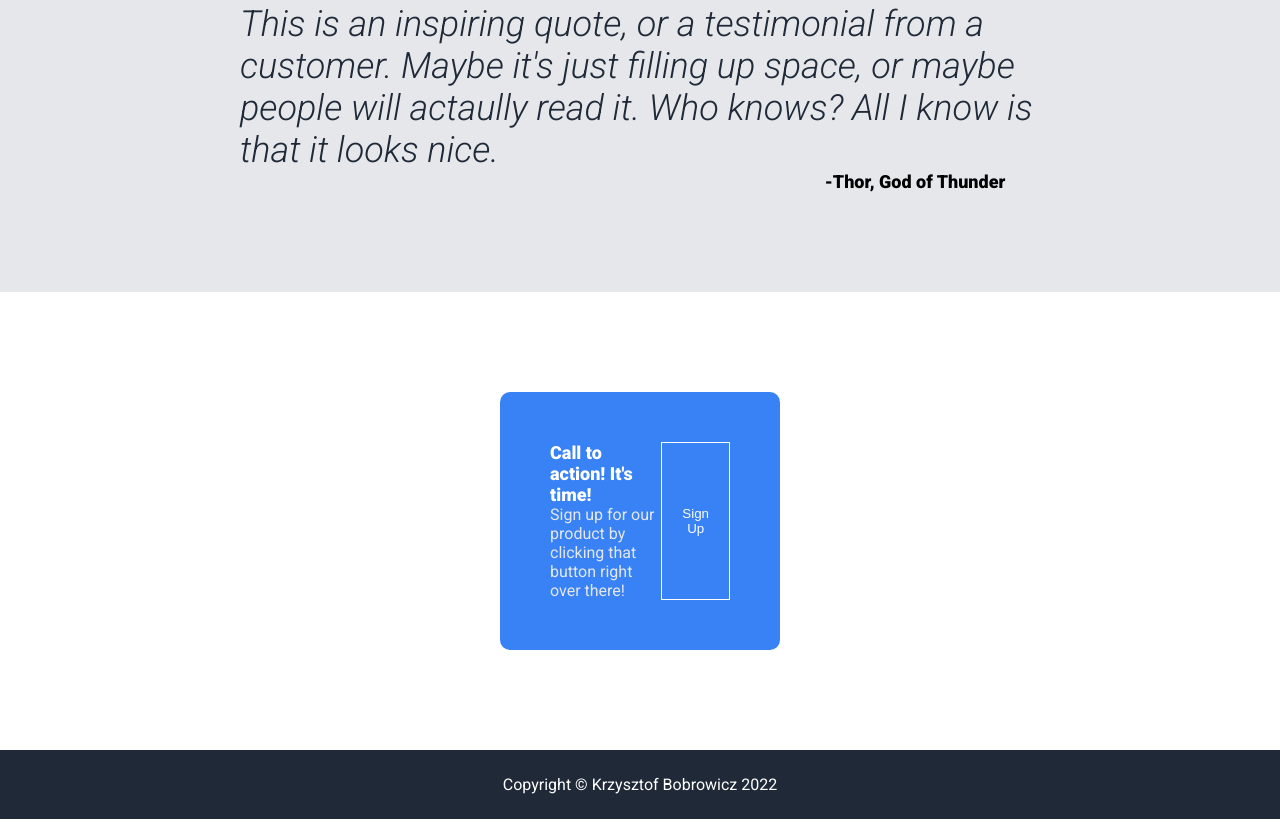
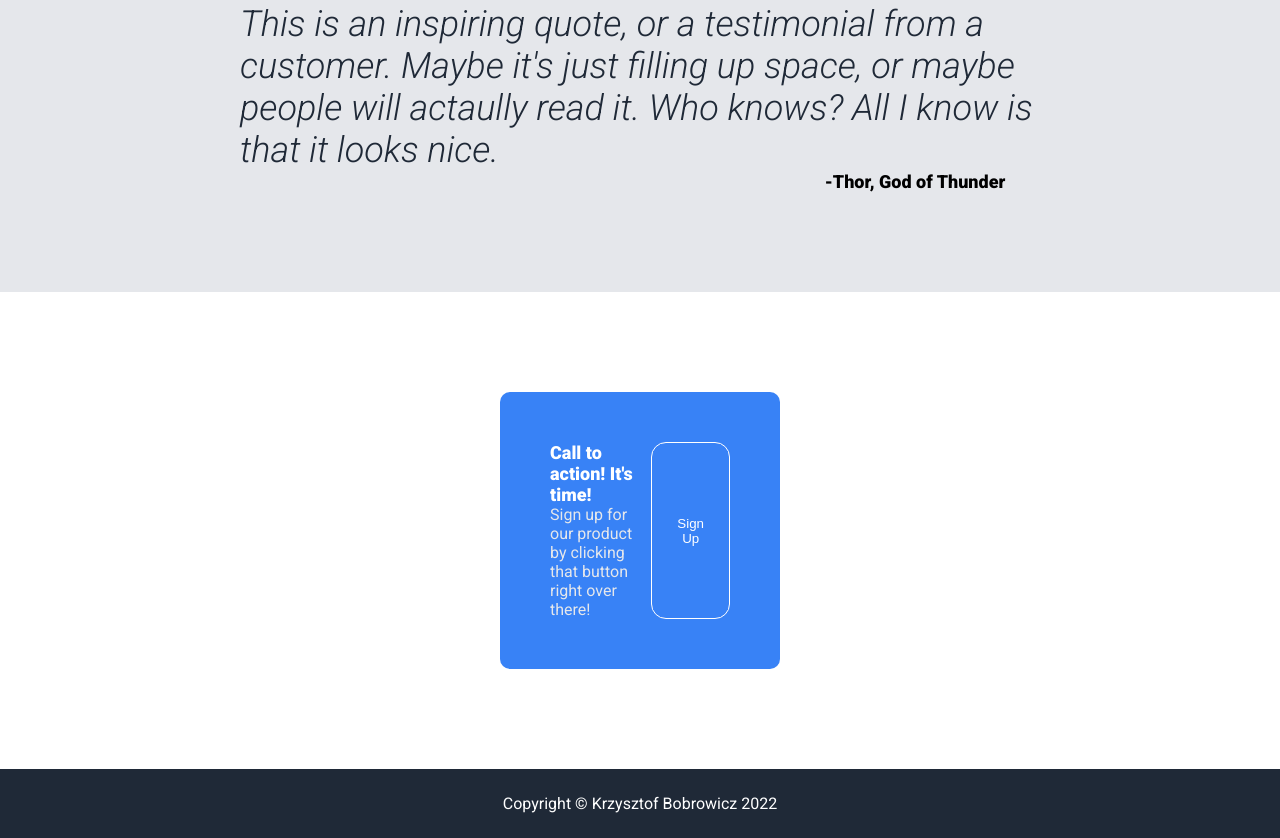
Before and after one commit to krzysztofbobrowicz/landing_page, a plain HTML site: page index.html in a window 1280 px wide. Shown: the part 984-1822 px from the top of the page. Drawn offline with Linux system fonts and the light colour scheme.

Commit message:
stylize Sign Up button

```diff
--- a/style.css
+++ b/style.css
@@ -143,7 +143,8 @@ button.sign-up-button {
   color: #fff;
   border: 1px solid #fff;
   background-color: inherit;
-  padding: 0px 20px;
+  padding: 0px 25px;
+  border-radius: 15px;
 }
 
 .footer {
```
